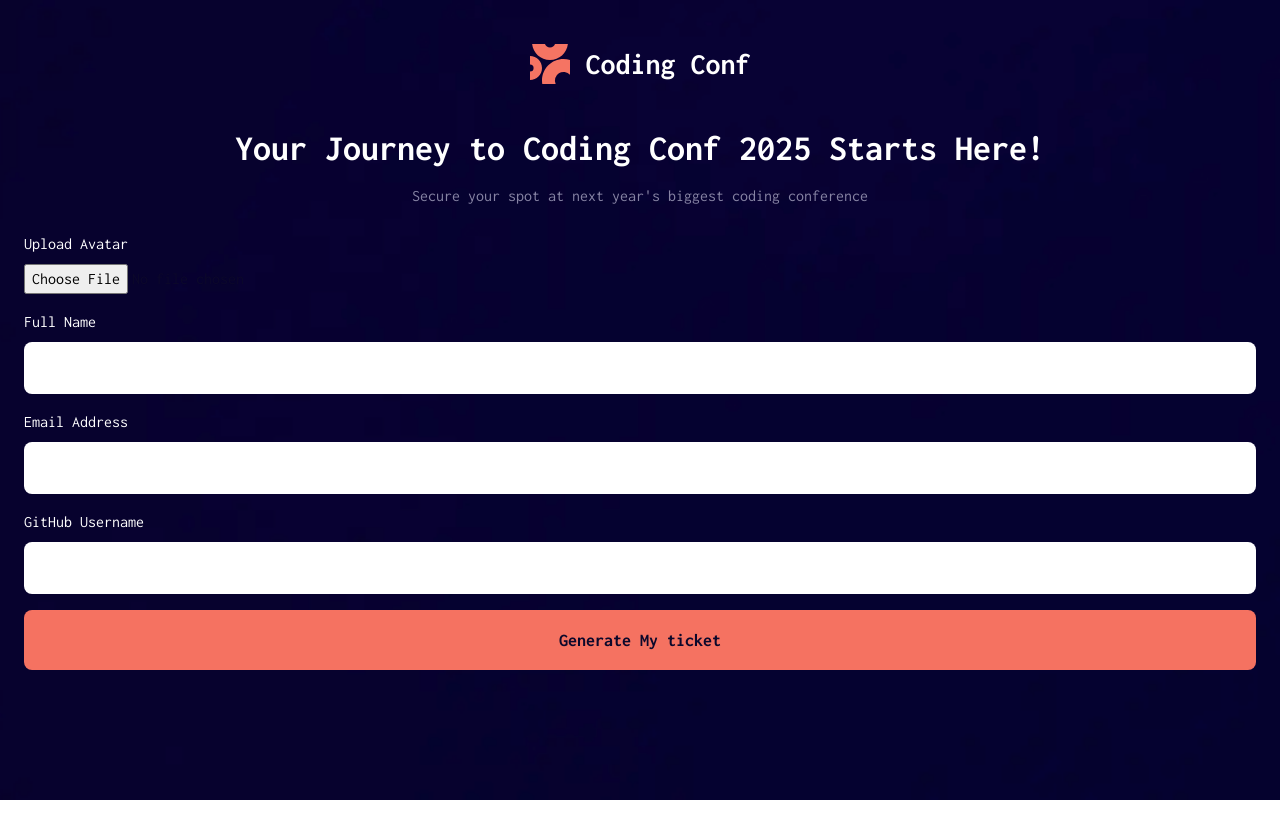
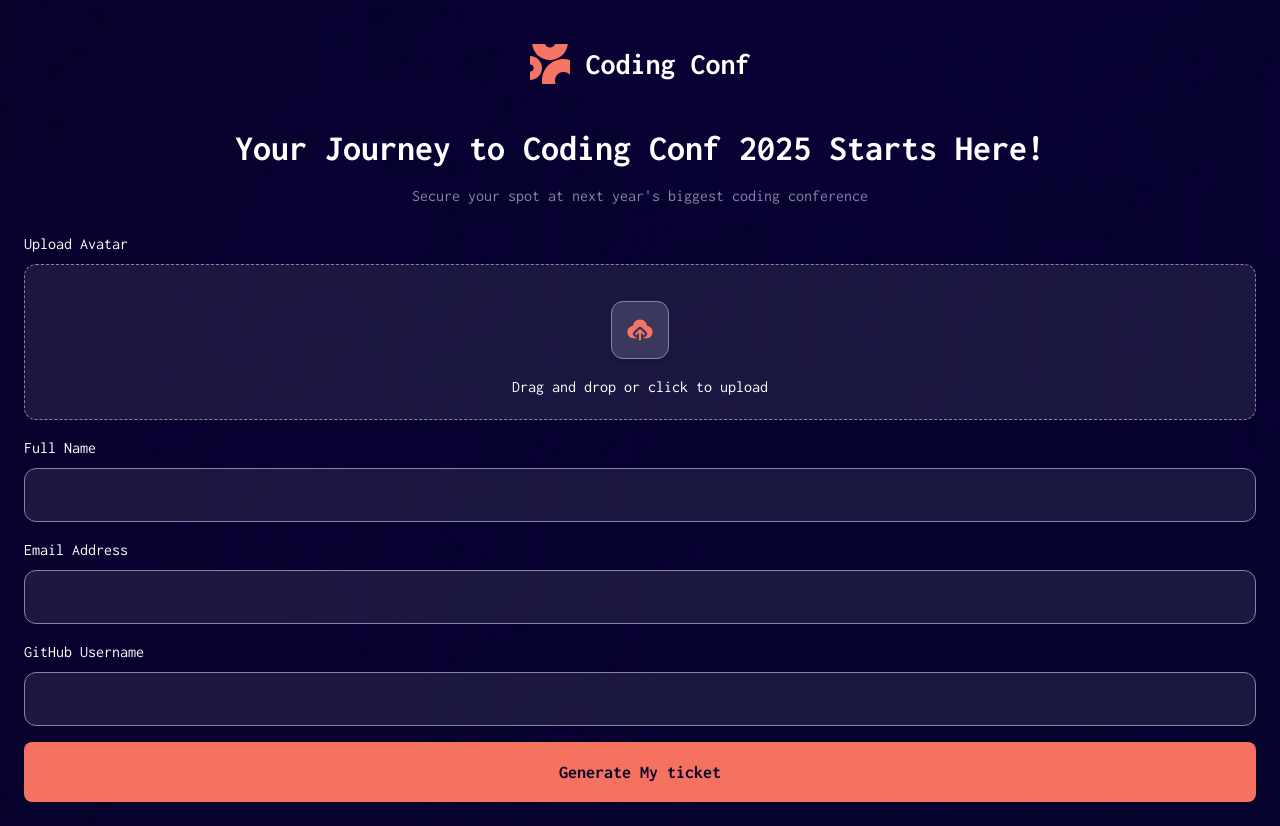
Before and after one commit to flaviogp/conference-ticket-generator, a React (Vite) app: page / in a window 1280 px wide. Before the commit the page ends 800 px from the top, so only its background shows below. Built offline with nearby package versions, Linux system fonts and the light colour scheme.

Commit message:
style: add form styles

```diff
--- a/src/components/Form/index.tsx
+++ b/src/components/Form/index.tsx
@@ -1,14 +1,27 @@
+import UploadIcon from "../../assets/images/icon-upload.svg";
+
 const Form = () => {
+  const inputStyles = `rounded-xl border border-neutral-500 bg-neutral-300/10 text-nneutral-0`;
+
   return (
-    <form className="flex w-full flex-col gap-4 p-6 [&>div>input]:text-neutral-900">
+    <form className="flex w-full flex-col gap-4 p-6">
       <div className="flex flex-col gap-2">
-        <label htmlFor="avatar">Upload Avatar</label>
-        <input type="file" name="avatar" id="avatar" />
+        Upload Avatar
+        <label
+          htmlFor="avatar"
+          className={`${inputStyles} flex cursor-pointer flex-col items-center gap-4 border-dashed py-5`}
+        >
+          <input type="file" name="avatar" id="avatar" className="h-0 w-0" />
+          <div className="w-max rounded-xl border border-neutral-500 bg-neutral-500/30 p-3 shadow-md">
+            <img src={UploadIcon} alt="upload icon" className="h-8 w-8" />
+          </div>
+          <span>Drag and drop or click to upload</span>
+        </label>
       </div>
       <div className="flex flex-col gap-2">
         <label htmlFor="name">Full Name</label>
         <input
-          className="rounded-lg p-3 text-lg"
+          className={`${inputStyles} p-3 text-lg`}
           type="text"
           name="name"
           id="name"
@@ -17,7 +30,7 @@ const Form = () => {
       <div className="flex flex-col gap-2">
         <label htmlFor="email">Email Address</label>
         <input
-          className="rounded-lg p-3 text-lg"
+          className={`${inputStyles} p-3 text-lg text-white`}
           type="email"
           name="email"
           id="email"
@@ -26,7 +39,7 @@ const Form = () => {
       <div className="flex flex-col gap-2">
         <label htmlFor="git-user">GitHub Username</label>
         <input
-          className="rounded-lg p-3 text-lg"
+          className={`${inputStyles} p-3 text-lg`}
           type="text"
           name="git-user"
           id="git-user"
@@ -35,7 +48,7 @@ const Form = () => {
 
       <button
         type="submit"
-        className="rounded-lg bg-orange-500 px-8 py-4 text-lg font-bold text-neutral-900"
+        className="rounded-lg bg-orange-500 px-8 py-4 text-lg font-bold text-neutral-900 hover:bg-orange-700"
       >
         Generate My ticket
       </button>
```
